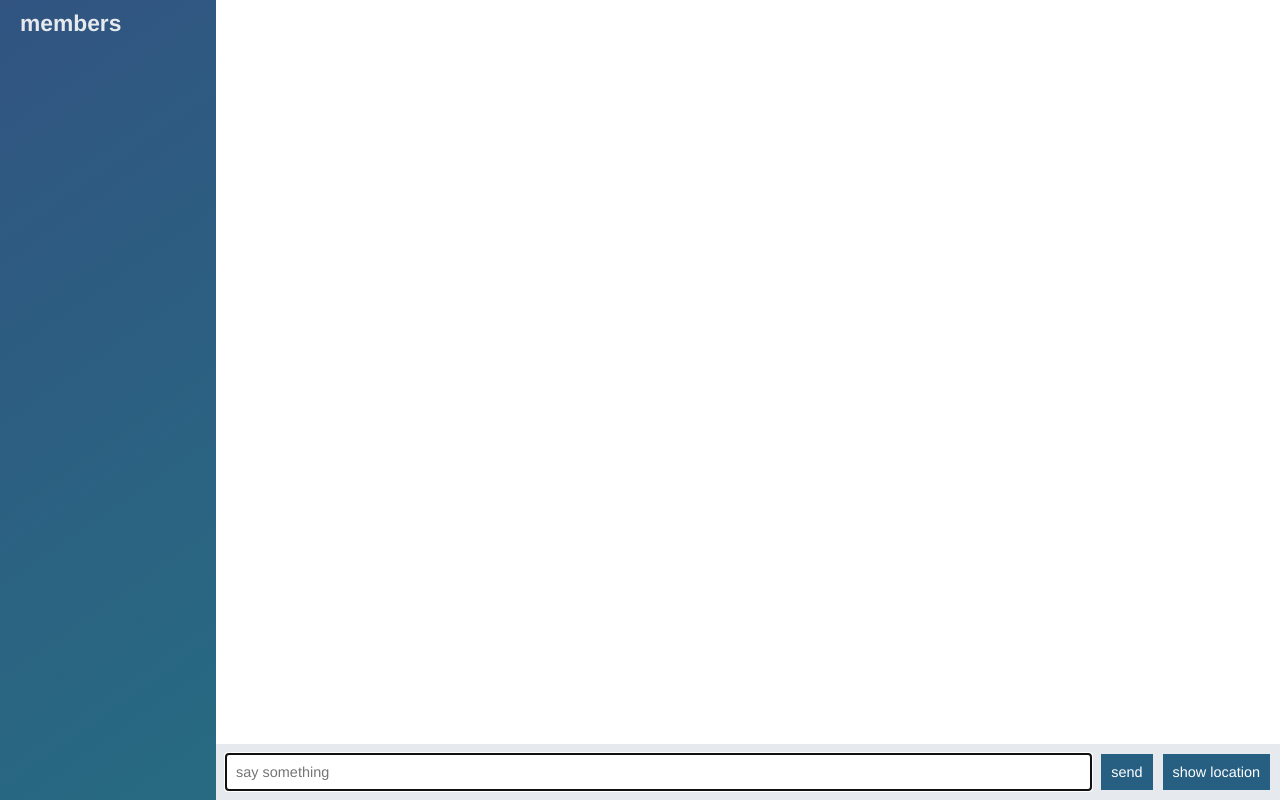
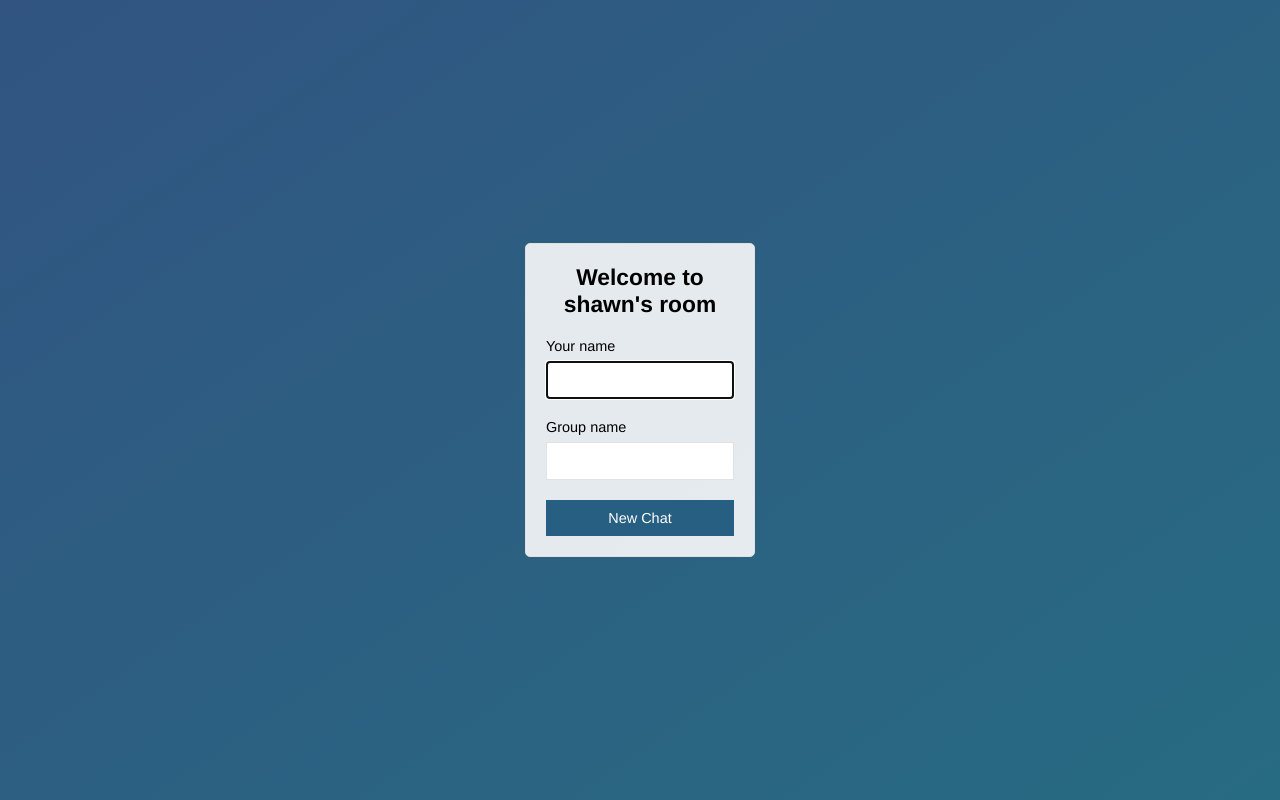
Before and after one commit to hshshs35/chat, a website: page public/index.html in a window 1280 px wide. Drawn offline with nearby package versions, Linux system fonts and the light colour scheme; no server answers.

Commit message:
index change

```diff
--- a/public/index.html
+++ b/public/index.html
@@ -1,60 +1,29 @@
 <!DOCTYPE html>
-
 <html>
     <head>
         <meta charset="utf-8">
+        <title>WeChat</title>
+        <meta name="viewport" content="width=device-width, initial-scale=1, user-scalable=no">
         <link rel="stylesheet" href="/css/style.css">
     </head>
-<body class="chat">
-    <div class="chat__sidebar">
-        <h3>members</h3>
-        <div id="users"></div>
+    <body class="centered-form">
+        <div class="centered-form__form">
+            <form action="/chat.html">
+                <div class="form-field">
+                    <h3>Welcome to shawn's room</h3>
                 </div>
-
-    <div class="chat__main">
-        <ol id="messages" class="chat__messages"></ol>
-        <div class="chat__footer">
-            <form id="message-form">
-                <input name="message" type="text" placeholder="say something" autofocus autocomplete="off"/>
-                <button>send</button>
+                <div class="form-field">
+                    <label>Your name</label>
+                    <input type="text" name="name" autofocus/>
+                </div>
+                <div class="form-field">
+                    <label>Group name</label>
+                    <input type="text" name="room" />
+                </div>
+                <div class="form-field">
+                    <button>New Chat</button>
+                </div>
             </form>
-            <button id="send-location">show location</button>
         </div>
-    </div>
-
-    <script id="message-template" type="text/template">
-        <li class="message">
-            <div class="message__title">
-                <h4>{{from}}</h4>
-                <span>{{createdAt}}</span>
-            </div>
-
-            <div class="message__body">
-                <p>{{text}}</p>
-            </div>
-        </li>
-    </script>
-
-    <script id="location-message-template" type="text/template">
-        <li class="message">
-            <div class="message__title">
-                <h4>{{from}}</h4>
-                <span>{{createdAt}}</span>
-            </div>
-
-            <div class="message__body">
-                <p>
-                    <a href="{{url}}" target="_blank">my location</a>
-                </p>
-            </div>
-        </li>
-    </script>
-
-
-    <script src="/socket.io/socket.io.js"></script>
-    <script src="/js/libs/jquery-3.2.1.min.js"></script>
-    <script src="/js/libs/moment.js"></script>
-    <script src="/js/libs/mustache.js"></script>
-    <script src="/js/index.js"></script>
     </body>
 </html>
```
Also changed, not shown: public/chat.html (added, +62 -0 lines), public/js/chat.js (renamed from public/js/index.js). Lines whose indentation alone changed are shown as unchanged.
